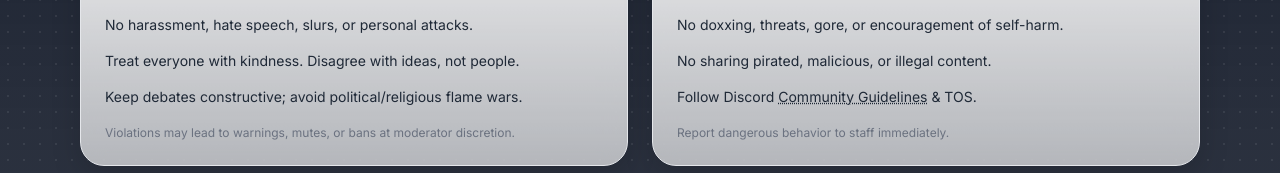
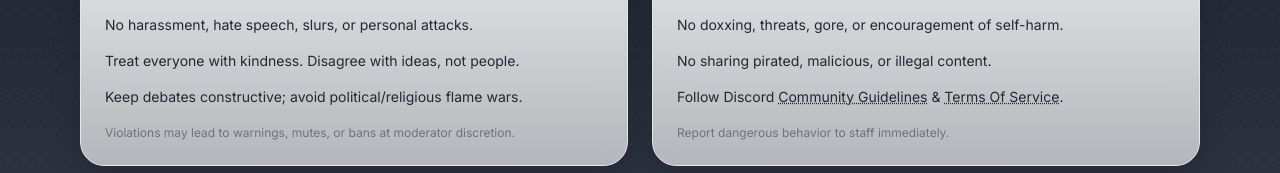
Before and after one commit to lunar-whisper0/discord_rule, a plain HTML site: page index.html in a window 1280 px wide. Shown: the part 408-581 px from the top of the page. Drawn offline with nearby package versions, Linux system fonts and the light colour scheme.

Commit message:
Update index.html

```diff
--- a/index.html
+++ b/index.html
@@ -133,7 +133,7 @@
         <ul class="mt-4 space-y-3 text-sm leading-6 rule-list">
           <li class="rule">No doxxing, threats, gore, or encouragement of self-harm.</li>
           <li class="rule">No sharing pirated, malicious, or illegal content.</li>
-          <li class="rule">Follow Discord <a class="underline decoration-dotted" href="https://discord.com/guidelines" target="_blank" rel="noreferrer">Community Guidelines</a> & TOS.</li>
+          <li class="rule">Follow Discord <a class="underline decoration-dotted" href="https://discord.com/guidelines" target="_blank" rel="noreferrer">Community Guidelines</a> & <a class="underline decoration-dotted" href="https://discord.com/terms" target="_blank" rel="noreferrer">Terms Of Service</a>.</li>
         </ul>
         <footer class="mt-4 text-xs text-gray-500">Report dangerous behavior to staff immediately.</footer>
       </article>
```
